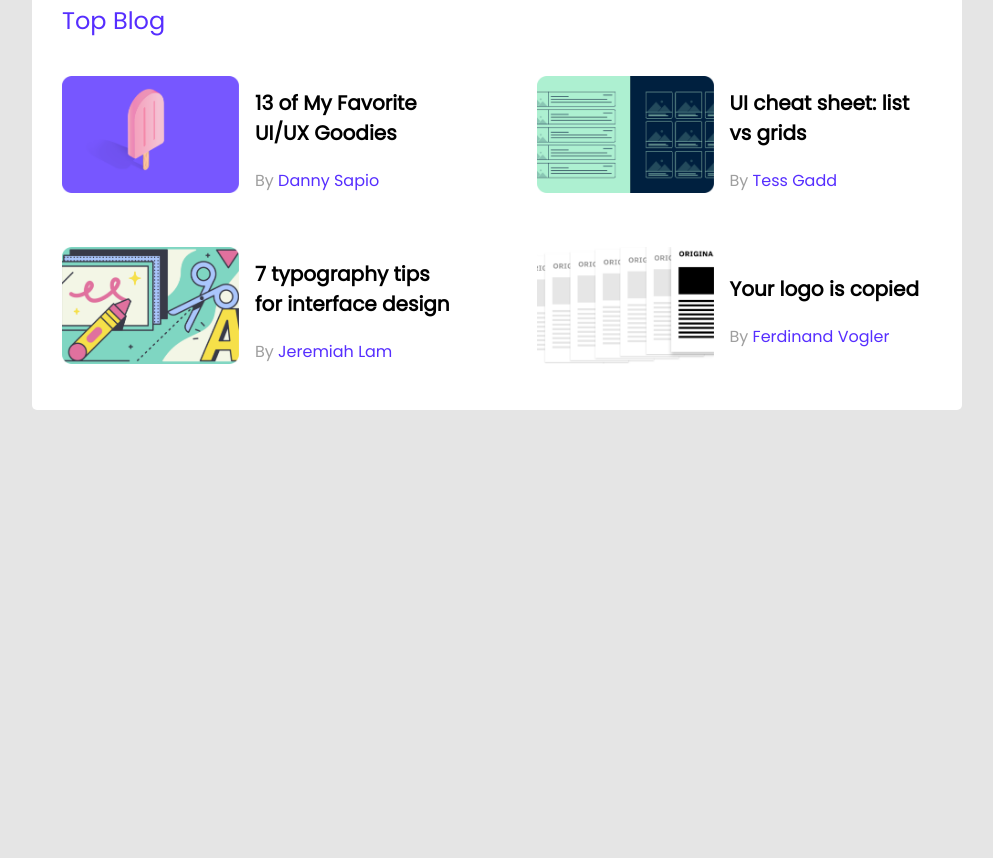
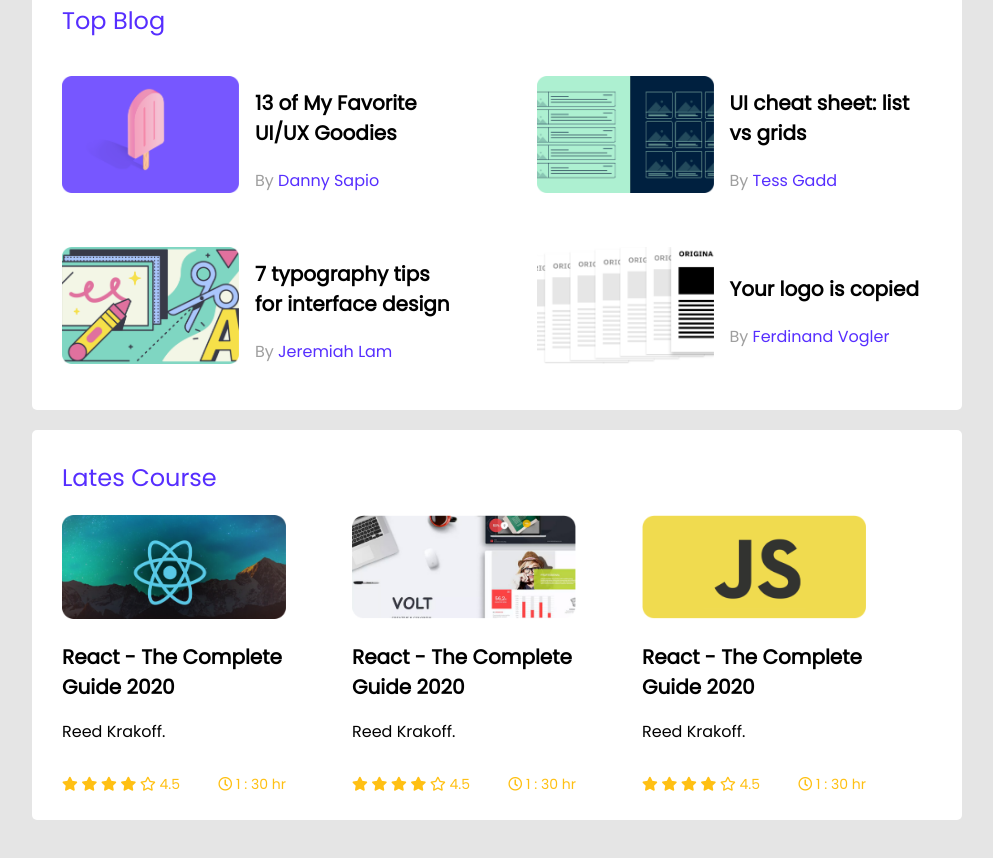
Before and after one commit to afifsylhet/pure-css-responsive-page, a plain HTML site: page index.html in a window 1280 px wide. Shown: the part 424-1282 px from the top of the page, without its empty margins (143-1136 px from the left). Before the commit the page ends 834 px from the top, so only its background shows below. Drawn offline with Linux system fonts and the light colour scheme.

Commit message:
completed but under review

```diff
--- a/index.html
+++ b/index.html
@@ -156,7 +156,91 @@
             </article>
 
         </section>
-        <section></section>
+
+        <!------------------------------------------
+               Section Two  Start From Here
+        -------------------------------------------->
+
+        <section class="last-section">
+            <h1 class="heading"> Lates Course</h1>
+            <div class="last-grid">
+                <div class="last-flex">
+                    <div class="course-photo">
+                        <div><img src="images/courses/course-1.png" alt=""></div>
+                    </div>
+                    <div class="course-info">
+                        <h1 class="blog-name">React - The Complete Guide 2020</h1>
+                        <p class="course-rating">Reed Krakoff.</p>
+                        <div class="hello1">
+                            <div>
+                                <p class="course-duration">
+                                    <i class="fas fa-star"></i>
+                                    <i class="fas fa-star"></i>
+                                    <i class="fas fa-star"></i>
+                                    <i class="fas fa-star"></i>
+                                    <i class="far fa-star"></i>
+                                    4.5
+                                </p>
+                            </div>
+                            <div class="font-size">
+                                <p><i class="far fa-clock"></i> 1 : 30 hr </p>
+                            </div>
+                        </div>
+                    </div>
+                </div>
+                <div class="last-flex">
+                    <div class="course-photo">
+                        <div><img src="images/courses/course-2.png" alt=""></div>
+                    </div>
+                    <div class="course-info">
+                        <h1 class="blog-name">React - The Complete Guide 2020</h1>
+                        <p class="course-rating">Reed Krakoff.</p>
+                        <div class="hello1">
+                            <div>
+                                <p class="course-duration">
+                                    <i class="fas fa-star"></i>
+                                    <i class="fas fa-star"></i>
+                                    <i class="fas fa-star"></i>
+                                    <i class="fas fa-star"></i>
+                                    <i class="far fa-star"></i>
+                                    4.5
+                                </p>
+                            </div>
+                            <div class="font-size">
+                                <p><i class="far fa-clock"></i> 1 : 30 hr </p>
+                            </div>
+                        </div>
+                    </div>
+                </div>
+
+                <div class="last-flex">
+                    <div class="course-photo">
+                        <div><img src="images/courses/course-3.png" alt=""></div>
+                    </div>
+                    <div class="course-info">
+                        <h1 class="blog-name">React - The Complete Guide 2020</h1>
+                        <p class="course-rating">Reed Krakoff.</p>
+                        <div class="hello1">
+                            <div>
+                                <p class="course-duration">
+                                    <i class="fas fa-star"></i>
+                                    <i class="fas fa-star"></i>
+                                    <i class="fas fa-star"></i>
+                                    <i class="fas fa-star"></i>
+                                    <i class="far fa-star"></i>
+                                    4.5
+                                </p>
+                            </div>
+                            <div class="font-size">
+                                <p><i class="far fa-clock"></i> 1 : 30 hr </p>
+                            </div>
+                        </div>
+                    </div>
+                </div>
+            </div>
+        </section>
+        <br>
+        <br>
     </main>
 
 </body>
--- a/style.css
+++ b/style.css
@@ -77,6 +77,7 @@ ul > li > a {
     padding-bottom: 30px;
     margin: 0 auto;
     border-radius: 5px;
+    margin-bottom: 20px;
 }
 
 .heading {
@@ -155,5 +156,50 @@ hr{
 }
 
 .by {
-color: #9F9F9F;
+    color: #9F9F9F;
 }
+
+ /* ------------------------------
+     Section Two Start From Here
+ -------------------------------- */
+
+
+.last-section {
+    background-color: white;
+    height: 350px;
+    width: 870px;
+    padding-left: 30px;
+    padding-top: 10px;
+    padding-right: 30px;
+    padding-bottom: 30px;
+    margin: 0 auto;
+    border-radius: 5px;
+}
+
+.last-grid{
+    display: grid;
+    grid-template-columns: 1fr 1fr 1fr;
+}
+
+.last-flex{
+    width: 224px;
+}
+
+ .course-photo div img {
+     width: 224px;
+     height: 104px;
+ }
+
+ .course-info{
+    margin-block-start: 0px;
+    margin-block-end: 0px;
+    margin-inline-start: 0px;
+    margin-inline-end: 0px;
+ }
+.hello1{
+    display:flex;
+    color:#FFC014;
+    font-size: 14px;
+    align-items: center;
+    justify-content: space-between;
+}
```
